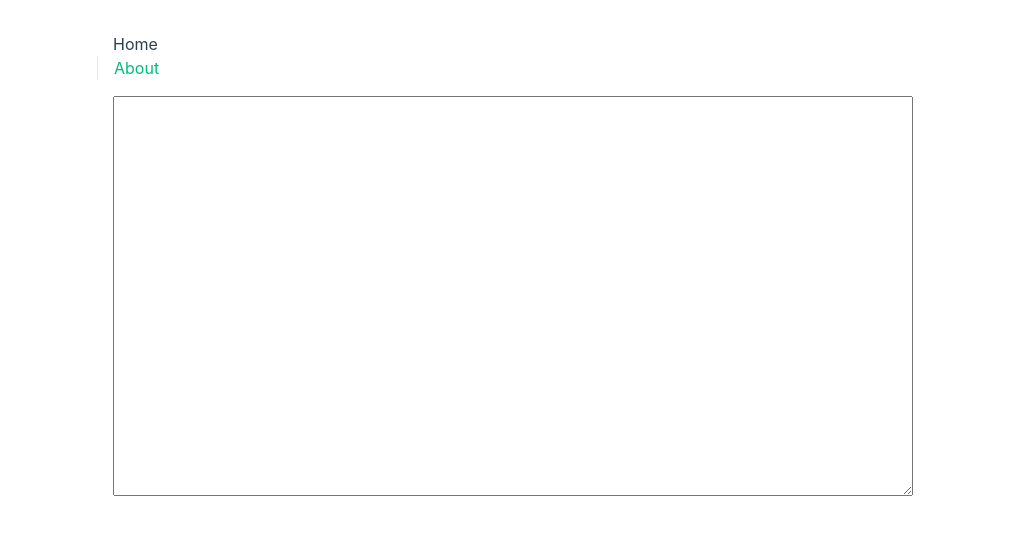
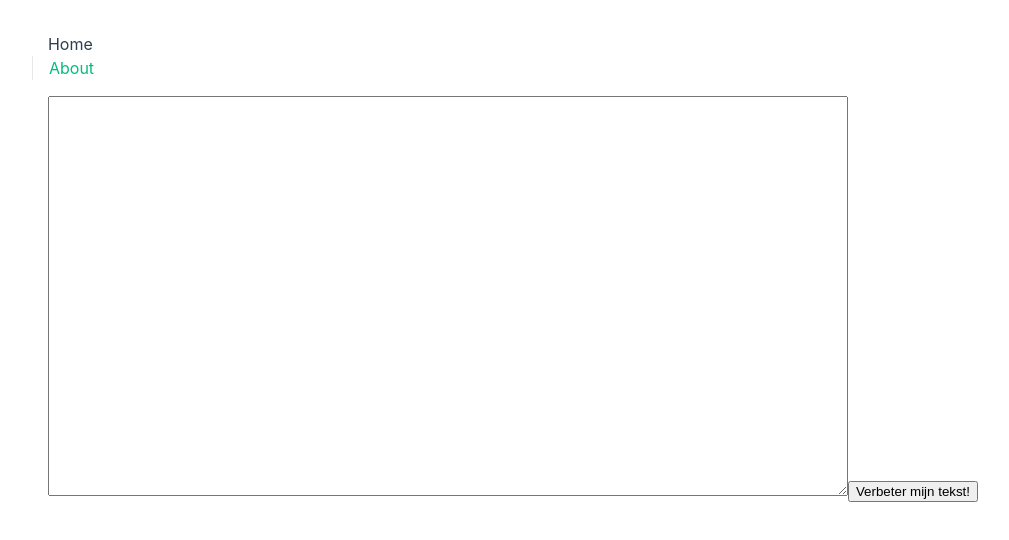
Before and after one commit to revolution64/cmt-server, a Vue app in the folder frontend/: page / in a window 1280 px wide. Shown: the top 540 px of the page, without its empty margins (127-1136 px from the left). Built offline with nearby package versions, Linux system fonts and the light colour scheme.

Commit message:
Added button

```diff
--- a/frontend/src/components/TheWelcome.vue
+++ b/frontend/src/components/TheWelcome.vue
@@ -2,13 +2,20 @@
 import InputTextArea from './InputTextArea.vue'
 </script>
 
+<script>
+  export default {
+    methods: {
+      print(text) {
+        console.log(print);
+      }
+    }
+  }
+</script>
+
 <template>
-
-
   <InputTextArea />
-
+  <button @click="print">Verbeter mijn tekst!</button>
 </template>
-
 <style scoped>
 @media (min-width: 1024px) {}
 </style>
--- a/frontend/src/components/partials/Button.vue
+++ b/frontend/src/components/partials/Button.vue
@@ -13,7 +13,7 @@ defineProps({
 </script>
 
 <template>
-    <button class="button" />
+    <Button class="button" />
 </template>
 
 <style scoped>
```
